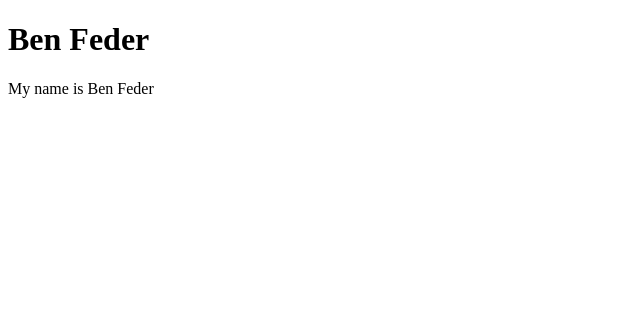
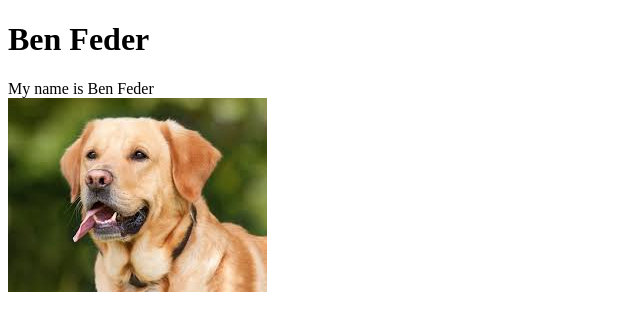
Before and after one commit to BenFeder/KenzieAcademy-Students-se-q1-github-classroom-intro-BenFeder, a plain HTML site: page index.html in a window 1280 px wide. Shown: the whole page, without its empty margins (0-640 px from the left). Drawn offline with Linux system fonts and the light colour scheme.

Commit message:
Adding index.html with Dog picture

```diff
--- a/index.html
+++ b/index.html
@@ -22,6 +22,7 @@
   <body>
     <h1>Ben Feder</h1>
     <div>My name is Ben Feder</div>
+    <img src="DogKenzieGithubAssessment01.jpg" alt="dog pic" />
     <!-- Your html here -->
   </body>
 </html>
```
Also changed, not shown: DogKenzieGithubAssessment01.jpg (added).
